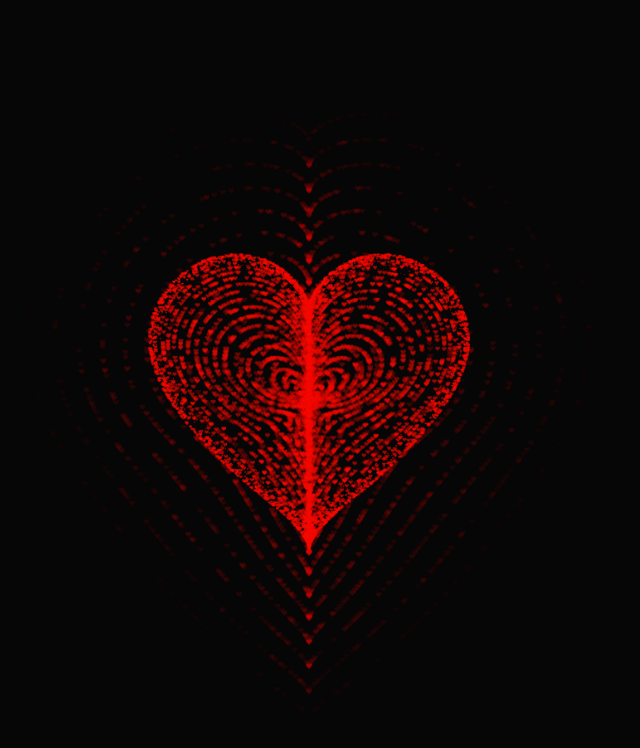
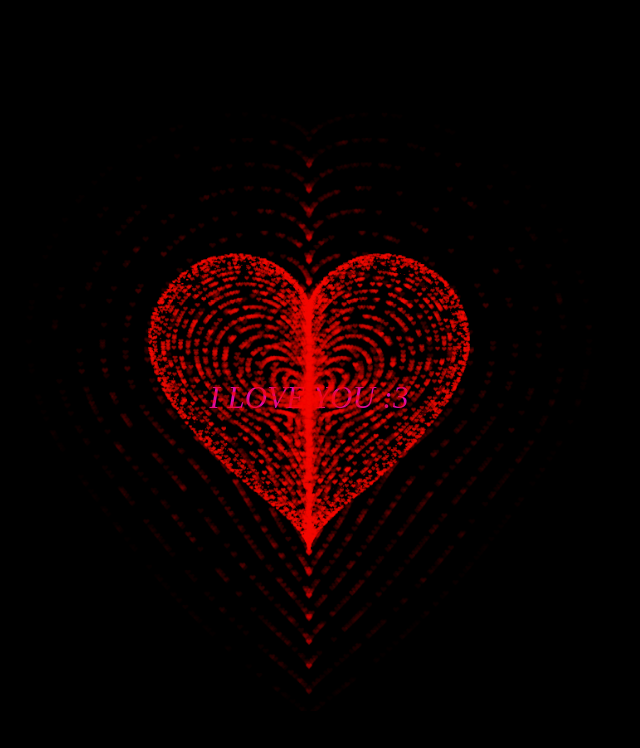
Before and after one commit to KhoaPham12092002/heart-frontend, a plain HTML site: page index.html in a window 1280 px wide. Shown: the whole page, without its empty margins (331-971 px from the left). Drawn offline with Linux system fonts and the light colour scheme; animation ran at ten frames a second.

Commit message:
Update index.html

```diff
--- a/index.html
+++ b/index.html
@@ -253,5 +253,17 @@ var ParticlePool = (function() {
   }, 10);
 })(document.getElementById('pinkboard'));
   </script>
+  <div class="center-text",
+  style="background-color:rgb(0, 0, 0);
+        width: 100%;
+        color: rgb(225, 12, 168);
+        height:100%;
+        font-size: 31px;
+        font-style: italic;
+        display: flex;
+        align-items: center;
+        justify-content: center;
+        margin-bottom: 5px;
+        text-align: center;"> I LOVE YOU :3 </div>
  </BODY>
 </HTML>
```
